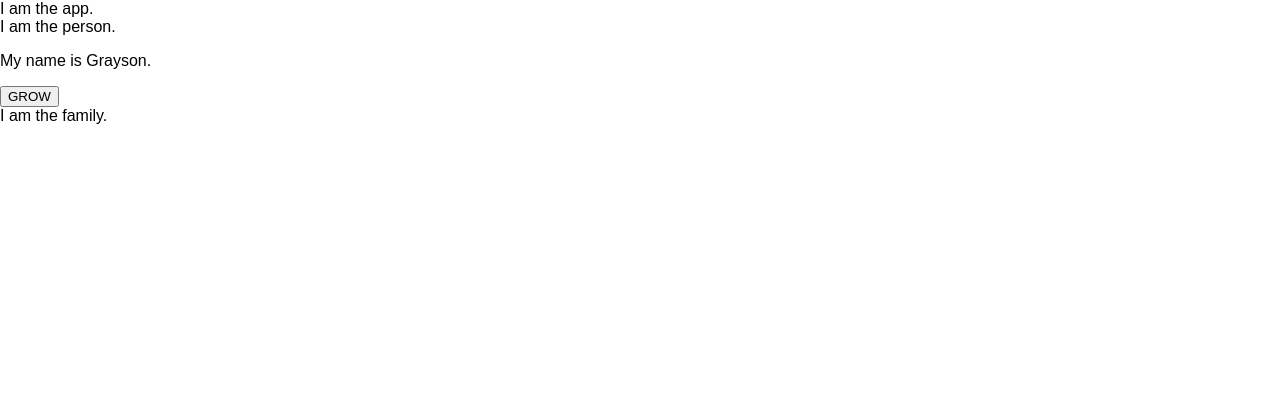
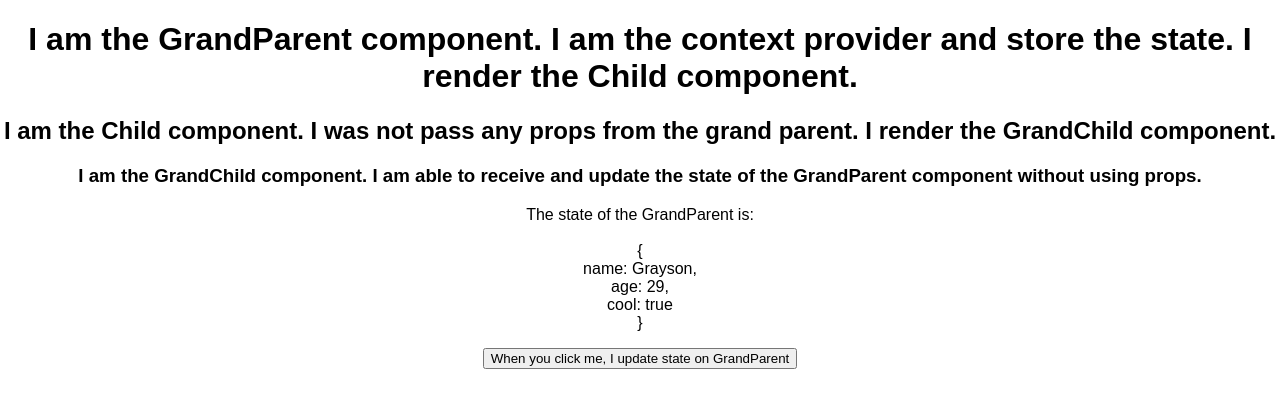
Before and after one commit to graysonhicks/react-context, a React (Create React App) app: page / in a window 1280 px wide. Shown: the top 408 px of the page. Built offline with nearby package versions, Linux system fonts and the light colour scheme.

Commit message:
moved context to own module and import/export

```diff
--- a/src/App.js
+++ b/src/App.js
@@ -1,67 +1,45 @@
-import React, { Component } from 'react';
+import React, { Component } from "react";
+import MyContext from "./context/myContext";
+import Child from "./components/Child";
 
 // Wrap top level app component in a provider component (that returns a context object)
 // To use the data, use a consumer component with a render prop child as a function
 // actions can also be passed down
 
-//create new context
-const MyContext = React.createContext();
-
 //create provider component
-class MyProvider extends Component {
+class GrandParent extends Component {
   state = {
     name: "Grayson",
     age: 29,
     cool: true
-  }
+  };
   render() {
     return (
-      <MyContext.Provider value={{
+      <MyContext.Provider
+        value={{
           state: this.state,
-          growOlder: () => this.setState({
-            name: this.state.name + "n"
-          })
-        }}>
+          growOlder: () =>
+            this.setState({
+              name: this.state.name + "n"
+            })
+        }}
+      >
         {this.props.children}
       </MyContext.Provider>
-     )
+    );
   }
 }
-
-class Person extends Component {
-  render() {
-    return (
-      <div className="person">I am the person.
-        <MyContext.Consumer>
-          {(context) => (
-            <React.Fragment>
-              <p>My name is {context.state.name}.</p>
-              <button onClick={context.growOlder}>GROW</button>
-            </React.Fragment>
-          )}
-        </MyContext.Consumer>
-      </div>
-     )
-  }
-}
-
-const Family = (props) => (
-  <div className="family">
-  <Person />
-  I am the family.
-  </div>
-)
-
 
 class App extends Component {
   render() {
     return (
-      <MyProvider>
-        <div>
-          <div>I am the app.</div>
-          <Family/>
-        </div>
-      </MyProvider>
+      <GrandParent>
+        <h1>
+          I am the GrandParent component. I am the context provider and store
+          the state. I render the Child component.
+        </h1>
+        <Child />
+      </GrandParent>
     );
   }
 }
--- /dev/null
+++ b/src/components/Child.js
@@ -0,0 +1,22 @@
+import React, { Component } from "react";
+// Import context
+import MyContext from "../context/myContext";
+
+// Import GrandChild
+import GrandChild from "./GrandChild";
+
+class Child extends Component {
+  render() {
+    return (
+      <React.Fragment>
+        <h2>
+          I am the Child component. I was not pass any props from the grand
+          parent. I render the GrandChild component.
+        </h2>
+        <GrandChild />
+      </React.Fragment>
+    );
+  }
+}
+
+export default Child;
--- /dev/null
+++ b/src/components/GrandChild.js
@@ -0,0 +1,40 @@
+import React, { Component } from "react";
+import MyContext from "./../context/myContext";
+
+class GrandChild extends Component {
+  render() {
+    return (
+      <div className="person">
+        <MyContext.Consumer>
+          {context => (
+            <React.Fragment>
+              <h3>
+                I am the GrandChild component. I am able to receive and update
+                the state of the GrandParent component without using props.
+              </h3>
+              <p>
+                The state of the GrandParent is: <br />
+                <br />
+                {`{`}
+                <br />
+                {`name: ${context.state.name},`}
+                <br />
+                {`age: ${context.state.age},`}
+                <br />
+                {`cool: ${context.state.cool}`}
+                <br />
+                {`}`}
+                <br />
+              </p>
+              <button onClick={context.growOlder}>
+                When you click me, I update state on GrandParent
+              </button>
+            </React.Fragment>
+          )}
+        </MyContext.Consumer>
+      </div>
+    );
+  }
+}
+
+export default GrandChild;
--- /dev/null
+++ b/src/context/myContext.js
@@ -0,0 +1,6 @@
+import React from "react";
+
+//create new context
+const MyContext = React.createContext();
+// export
+export default MyContext;
--- a/src/index.css
+++ b/src/index.css
@@ -2,4 +2,5 @@ body {
   margin: 0;
   padding: 0;
   font-family: sans-serif;
+  text-align: center;
 }
```
